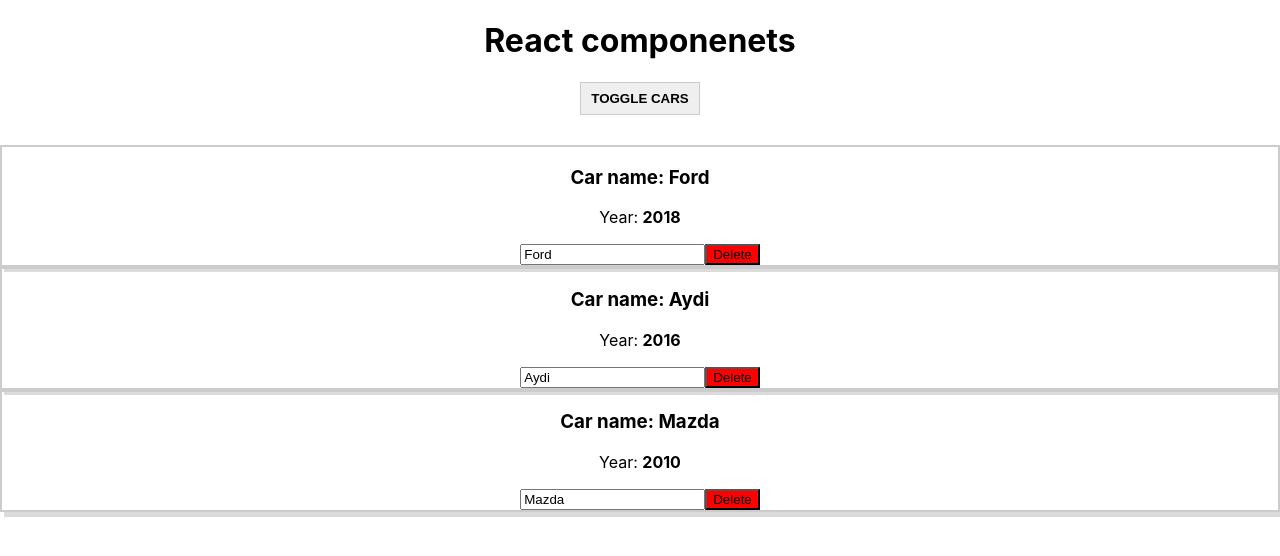
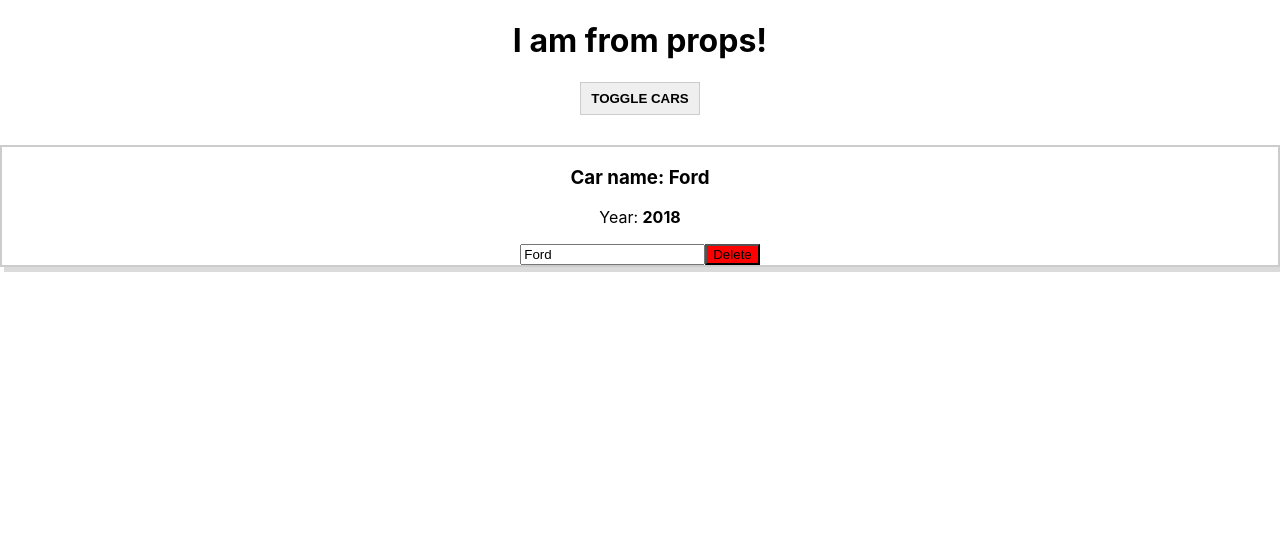
Before and after one commit to kraken1970/cars-react, a React app: page / in a window 1280 px wide. Both pictures are taken after a click on the button "TOGGLE CARS". Shown: the top 556 px of the page. Built offline with nearby package versions, Linux system fonts and the light colour scheme.

Commit message:
add Life Cicles

```diff
--- a/src/App.js
+++ b/src/App.js
@@ -3,15 +3,20 @@ import Car from "./Car/Car";
 import "./App.scss";
 
 class App extends Component {
-  state = {
-    cars: [
-      { name: "Ford", year: 2018 },
-      { name: "Aydi", year: 2016 },
-      { name: "Mazda", year: 2010 }
-    ],
-    pageTitle: "React componenets",
-    showCars: false
-  };
+  constructor(props) {
+    // console.log("App constructor");
+
+    super(props);
+    this.state = {
+      cars: [
+        { name: "Ford", year: 2018 }
+        // { name: "Aydi", year: 2016 },
+        // { name: "Mazda", year: 2010 }
+      ],
+      pageTitle: "React componenets",
+      showCars: false
+    };
+  }
 
   handleDelete(index) {
     const cars = [...this.state.cars];
@@ -35,7 +40,16 @@ class App extends Component {
     });
   };
 
+  componentWillMount() {
+    console.log("App componentWillMount");
+  }
+
+  componentDidMount() {
+    console.log("App componentDidMount");
+  }
+
   render() {
+    console.log("App render");
     const divStyle = {
       textAlign: "center"
     };
@@ -62,7 +76,8 @@ class App extends Component {
 
     return (
       <div style={divStyle}>
-        <h1>{this.state.pageTitle}</h1>
+        {/* <h1>{this.state.pageTitle}</h1> */}
+        <h1>{this.props.title}</h1>
         <button onClick={this.toggleCarsHandler} className={"AppButton"}>
           Toggle cars
         </button>
--- a/src/App.scss
+++ b/src/App.scss
@@ -3,6 +3,7 @@
   border: 1px solid #ccc;
   font-weight: bold;
   text-transform: uppercase;
+  transition: all 0.3s;
   &:focus,
   &:active {
     outline: none;
--- a/src/Car/Car.css
+++ b/src/Car/Car.css
@@ -11,8 +11,8 @@
   outline: none;
 }
 
-.input {
-}
+/* .input {
+} */
 
 .input.green {
   border: 3px solid green;
--- a/src/Car/Car.jsx
+++ b/src/Car/Car.jsx
@@ -1,13 +1,32 @@
 import React from "react";
-import Radium from "radium";
+// import Radium from "radium";
 import classes from "./Car.css";
 
-const Car = ({ name, year, onDelete, onChangeName }) => {
+class Car extends React.Component {
+  componentWillReceiveProps(nextProps) {
+    console.log("Car componentWillReceiveProps", nextProps);
+  }
+
+  shouldComponentUpdate(nextProps, nextState) {
+    console.log("Car shouldComponentUpdate", nextProps, nextState);
+    return nextProps.name.trim() !== this.props.name.trim();
+  }
+
+  componentWillUpdate(nextProps, nextState) {
+    console.log("Car componentWillUpdate", nextProps, nextState);
+  }
+
+  componentDidUpdate() {
+    console.log("Car componentDidUpdate");
+  }
+
+  render() {
+    console.log("Car render");
     const inputClasses = [classes.input];
-  name !== ""
+    this.props.name !== ""
       ? inputClasses.push(classes.green)
       : inputClasses.push(classes.red);
-  if (name.length > 4) {
+    if (this.props.name.length > 4) {
       inputClasses.push(classes.bold);
     }
 
@@ -23,21 +42,25 @@ const Car = ({ name, year, onDelete, onChangeName }) => {
 
     return (
       <div className={classes.Car} style={style}>
-      <h3>Car name: {name}</h3>
+        <h3>Car name: {this.props.name}</h3>
         <p>
-        Year: <strong> {year}</strong>
+          Year: <strong> {this.props.year}</strong>
         </p>
         <input
           type="text"
-        onChange={onChangeName}
-        value={name}
+          onChange={this.props.onChangeName}
+          value={this.props.name}
           className={inputClasses.join(" ")}
         />
-      <button onClick={onDelete} style={{ backgroundColor: "red" }}>
+        <button
+          onClick={this.props.onDelete}
+          style={{ backgroundColor: "red" }}
+        >
           Delete
         </button>
       </div>
     );
-};
+  }
+}
 
-export default Radium(Car);
+export default Car;
--- a/src/index.js
+++ b/src/index.js
@@ -1,10 +1,13 @@
-import React from 'react';
-import ReactDOM from 'react-dom';
-import './index.css';
-import App from './App';
-import * as serviceWorker from './serviceWorker';
+import React from "react";
+import ReactDOM from "react-dom";
+import "./index.css";
+import App from "./App";
+import * as serviceWorker from "./serviceWorker";
 
-ReactDOM.render(<App />, document.getElementById('root'));
+ReactDOM.render(
+  <App title={"I am from props!"} />,
+  document.getElementById("root")
+);
 
 // If you want your app to work offline and load faster, you can change
 // unregister() to register() below. Note this comes with some pitfalls.
```
Lines whose indentation alone changed are shown as unchanged.
